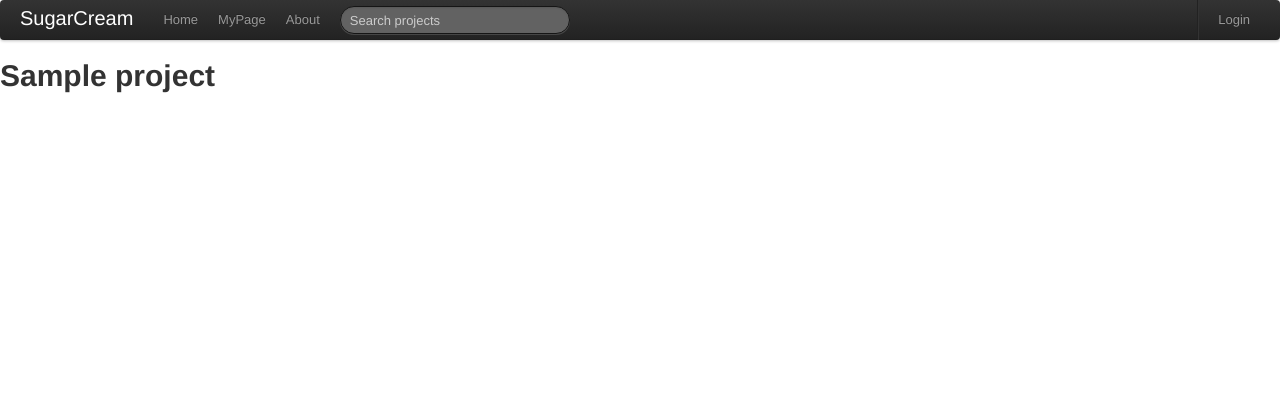
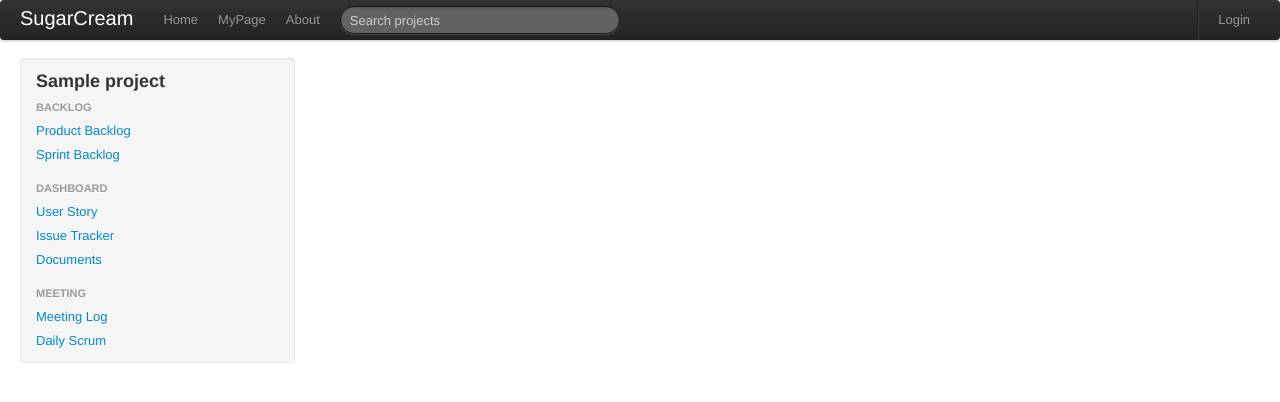
Before and after one commit to fm100/SugarCream, a Django app: template templates/project.html in a window 1280 px wide. Shown: the top 402 px of the page. Run offline with Django 3.2, Linux system fonts and the light colour scheme; the template is opened without the code that fills it: most values are stand-ins (such as "Sample title", 1, 10 or a date in 2020).

Commit message:
outlined project page

```diff
--- a/templates/base.html
+++ b/templates/base.html
@@ -4,6 +4,7 @@
     <title>SugarCream Project Management</title>
     {% block scripts %}{% endblock %}
     <link rel="stylesheet" href="/site_media/css/bootstrap.css" type="text/css" />
+    <link rel="stylesheet" href="/site_media/css/bootstrap-responsive.css" type="text/css" />
     {% block styles %}{% endblock %}
   </head>
   <body>
--- a/templates/project.html
+++ b/templates/project.html
@@ -1,6 +1,43 @@
 {% extends "base.html" %}
+{% block styles %}
+<style type="text/css">
+  .sidebar {
+    padding-left: 20px;
+  }
+
+  .sidebar-title {
+    padding-left: 15px;
+  }
+
+  .sidebar-nav {
+    padding: 9px 0;
+  }
+</style>
+{% endblock %}
 {% block content %}
-<div id="container">
-  <h1>{{ project }}</h1>
+<div id="container-fluid">
+  <div class="row-fluid">
+    <div class="span3">
+      <div class="sidebar">
+        <div class="well sidebar-nav">
+          <h3 class="sidebar-title">{{ project }}</h3>
+          <ul class="nav nav-list">
+            <li class="nav-header">Backlog</li>
+            <li><a href="#ProductBacklog">Product Backlog</a></li>
+            <li><a href="#SprintBacklog">Sprint Backlog</a></li>
+            <li class="nav-header">Dashboard</li>
+            <li><a href="#UserStory">User Story</a></li>
+            <li><a href="#IssueTracker">Issue Tracker</a></li>
+            <li><a href="#Documents">Documents</a></li>
+            <li class="nav-header">Meeting</li>
+            <li><a href="#MeetingLog">Meeting Log</a></li>
+            <li><a href="#DailyScrum">Daily Scrum</a></li>
+          </ul>
+        </div>
+      </div>
+    </div>
+    <div class="span9">
+    </div>
+  </div>
 </div>
 {% endblock %}
--- a/templates/user.html
+++ b/templates/user.html
@@ -71,9 +71,6 @@
       </div>
     </div>
   </div>
-  <hr>
-  <footer>
-    <p>SugarCream</p>
-  </footer>
+
 </div>
 {% endblock %}
```
